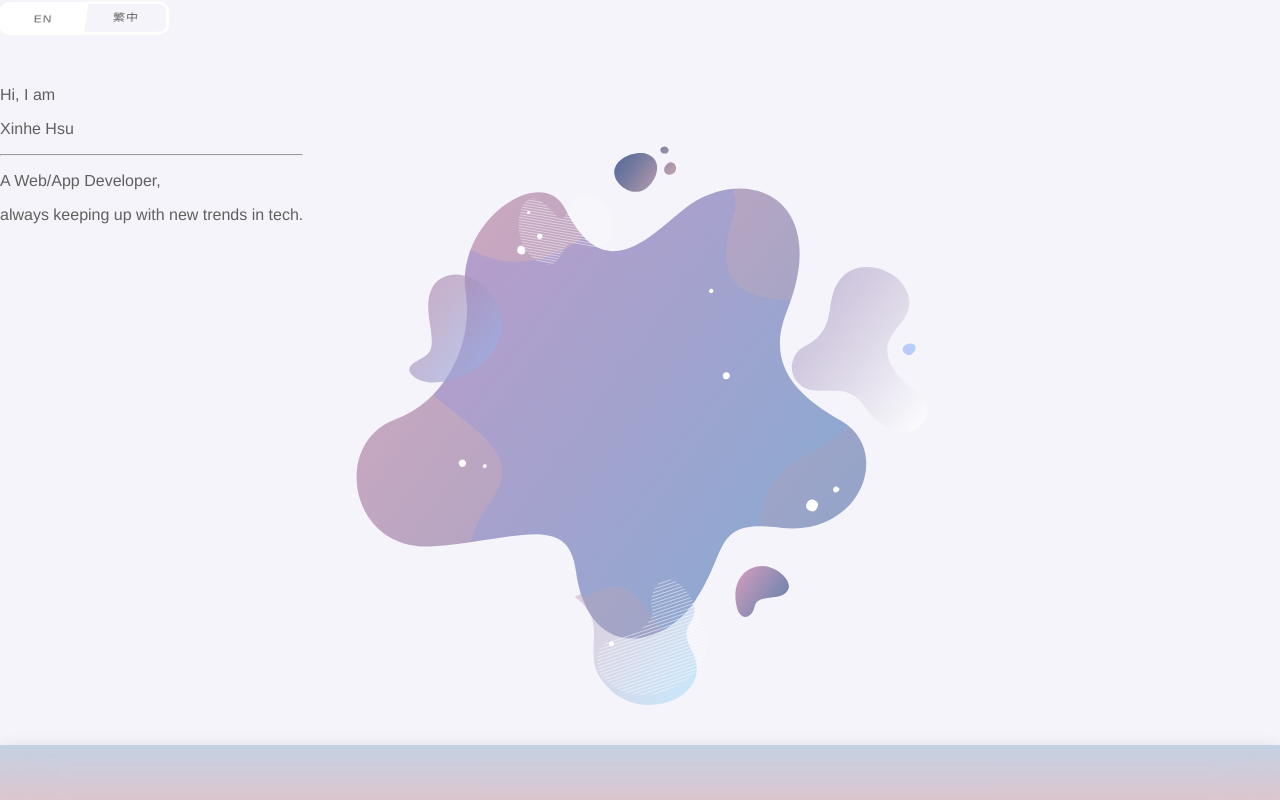
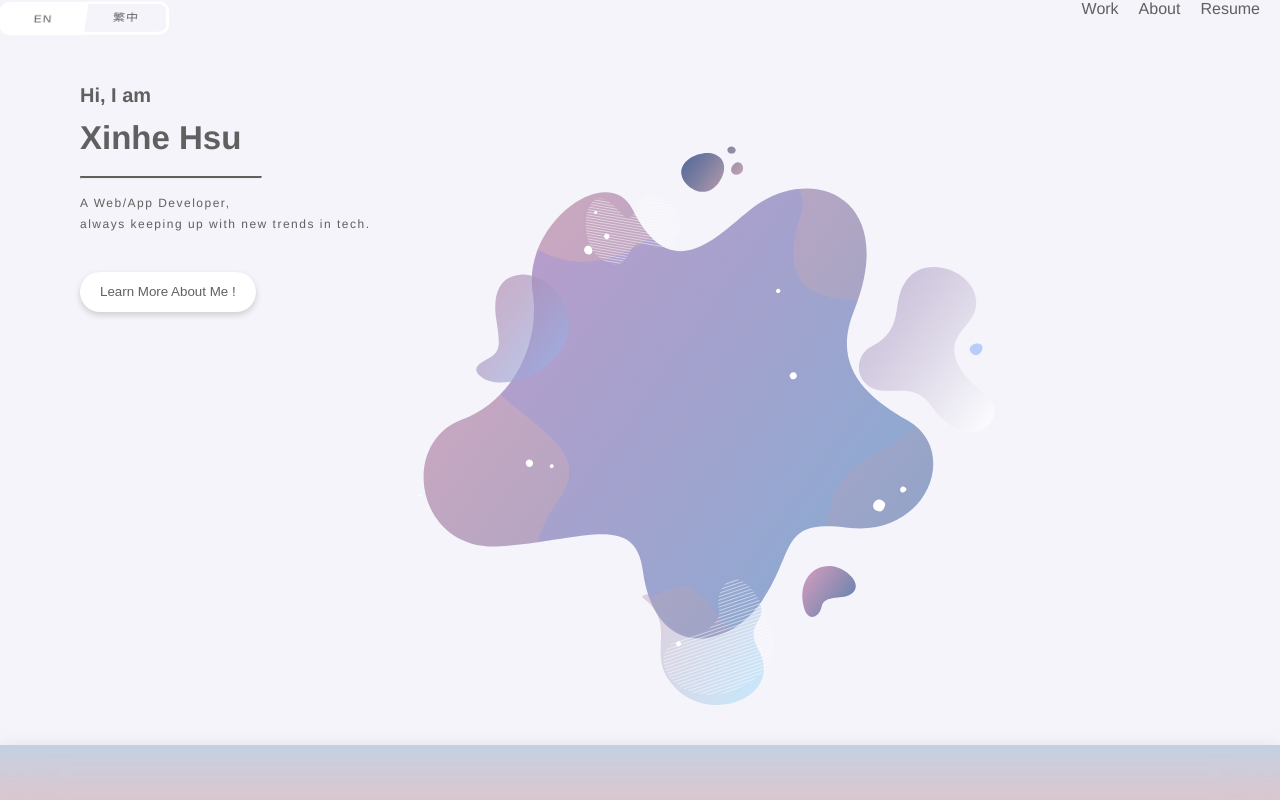
Before and after one commit to Xinhe998/xinhe-cv, a Gatsby site: page / in a window 1280 px wide. Built offline with nearby package versions, Linux system fonts and the light colour scheme; Gatsby itself is replaced by a stand-in of ours; a web font is replaced by a local one.

Commit message:
update index & add storybook

```diff
--- a/gatsby-config.js
+++ b/gatsby-config.js
@@ -1,5 +1,6 @@
 module.exports = {
     plugins: [
         `gatsby-plugin-sass`,
-    ]
+    ],
+
 }
--- a/package.json
+++ b/package.json
@@ -10,7 +10,8 @@
     "format": "prettier --write src/**/*.{js,jsx}",
     "start": "npm run develop",
     "serve": "gatsby serve",
-    "test": "echo \"Write tests! -> https://gatsby.dev/unit-testing\""
+    "test": "echo \"Write tests! -> https://gatsby.dev/unit-testing\"",
+    "storybook": "start-storybook -p 9001 -c .storybook"
   },
   "dependencies": {
     "gatsby": "^2.1.22",
@@ -20,6 +21,8 @@
     "react-dom": "^16.8.3"
   },
   "devDependencies": {
+    "@storybook/react": "^5.0.0",
+    "@storybook/theming": "^5.0.0",
     "babel-plugin-react-require": "^3.1.1",
     "prettier": "^1.16.4"
   },
--- a/src/components/Segment.js
+++ b/src/components/Segment.js
@@ -7,7 +7,7 @@ class Segment extends React.Component {
     }
     render() {
         return (
-            <div id="radios">
+            <div id="segment">
                 <input id="seg1" type="radio" name="radioBtn" checked onChange={()=>{}} />
 
                 <label className="labels" htmlFor="seg1">EN</label>
--- a/src/pages/index.js
+++ b/src/pages/index.js
@@ -13,21 +13,27 @@ class Home extends React.Component {
             <div>
                 <div className="header">
                     <Segment />
+                    <div className="menu">
+                        <Link to="work">Work</Link>
+                        <Link to="about">About</Link>
+                        <Link to="">Resume</Link>
+                    </div>
                 </div>
                 <div className="content-wrapper">
                     <div className="feature-text-container">
-                        <p>Hi, I am</p>
-                        <p>Xinhe Hsu</p>
+                        <p className="feature-text-line1">Hi, I am</p>
+                        <p className="feature-text-line2">Xinhe Hsu</p>
                         <hr />
-                        <p>A Web/App Developer,</p>
-                        <p>always keeping up with new trends in tech.</p>
+                        <p className="feature-text-line3">A Web/App Developer,</p>
+                        <p className="feature-text-line4">always keeping up with new trends in tech.</p>
+                        <button>Learn More About Me !</button>
                     </div>
                     <div className="feature-img-container">
                         <img className="feature-img" src={FeatureImg} />
                     </div>
                 </div>
                 <div className="foo">
-
+                    <img />
                 </div>
             </div>
         )
--- a/src/style/index.scss
+++ b/src/style/index.scss
@@ -90,12 +90,72 @@ body {
         top: 0;
         width: 100vw;
         height: 70px;
+        .menu {
+            display: inline-block;
+            float: right;
+            a {
+                color: #606060;
+                text-decoration: none;
+                margin-right: 20px;
+            }
+        }
     }
     .content-wrapper {
         display: flex;
         height: calc(100vh - 70px - 55px);
         .feature-text-container {
             color: #606060;
+            margin-left: 80px;
+            .feature-text-line1 {
+                font-weight: 800;
+                font-size: 20px;
+                line-height: 0.5;
+                letter-spacing: normal;
+                font-stretch: condensed;
+            }
+            .feature-text-line2 {
+                font-weight: 800;
+                font-size: 33px;
+                line-height: 0.3;
+                letter-spacing: normal;
+                font-stretch: condensed;
+            }
+            .feature-text-line3 {
+                font-weight: 400;
+                font-size: 12px;
+                line-height: 0.8;
+                letter-spacing: 1.5px;
+                margin-top: 20px;
+            }
+            .feature-text-line4 {
+                font-weight: 400;
+                font-size: 12px;
+                line-height: 0.8;
+                letter-spacing: 1.5px;
+            }
+            hr {
+                border-top: 2px solid #606060;
+                width: 180px;
+                text-align: left;
+                margin: 0px;
+            }
+            button {
+                border-radius: 40px;
+                box-shadow: 0 3px 6px 0 rgba(0, 0, 0, 0.16);
+                background-color: #ffffff;
+                border: none;
+                padding: 12px 20px;
+                line-height: 1.23;
+                margin-top: 30px;
+                font-weight: 300;
+                font-style: normal;
+                font-stretch: normal;
+                line-height: 1.23;
+                letter-spacing: normal;
+                color: #606060;
+                cursor: pointer;
+                outline: 0;
+            }
         }
         .feature-img-container {
             .feature-img {
--- a/src/style/segment.scss
+++ b/src/style/segment.scss
@@ -1,6 +1,7 @@
 $segment-label-width: 80px;
 $segment-label-height: 22px;
-#radios {
+#segment {
+    display: inline-block;
     position: relative;
     z-index: 5;
     color: #606060;
```
Also changed, not shown: stories/index.js (added, +7 -0 lines), .storybook/config.js (added), .storybook/webpack.config.js (added), 2 other files.
